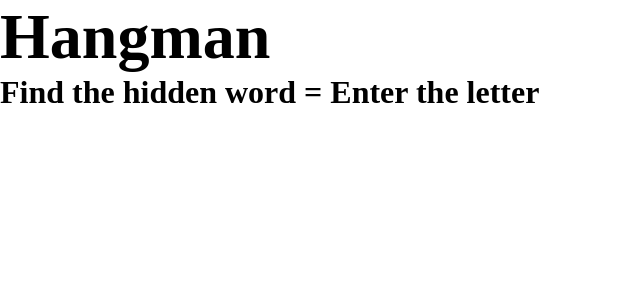
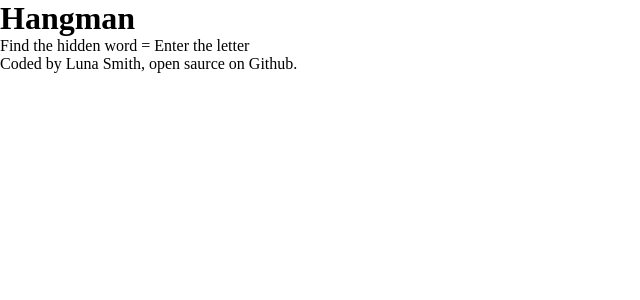
Before and after one commit to Lu-Smith/hangman-react-typescript, a React (Create React App) app: page / in a window 1280 px wide. Shown: the top 300 px of the page, without its empty margins (0-640 px from the left). Built offline with nearby package versions, Linux system fonts and the light colour scheme.

Commit message:
Created Footer.tsx

```diff
--- a/src/App.tsx
+++ b/src/App.tsx
@@ -1,13 +1,13 @@
 
 import './App.css';
+import Footer from './components/Footer';
 import Header from './components/Header';
 
 function App() {
   return (
     <div className="App">
-      <h1>
         <Header />
-      </h1>
+        <Footer />
     </div>
   );
 }
--- /dev/null
+++ b/src/components/Footer.tsx
@@ -0,0 +1,9 @@
+import React from 'react'
+
+const Footer = () => {
+  return (
+    <div>Coded by Luna Smith, open saurce on Github.</div>
+  )
+}
+
+export default Footer
```
